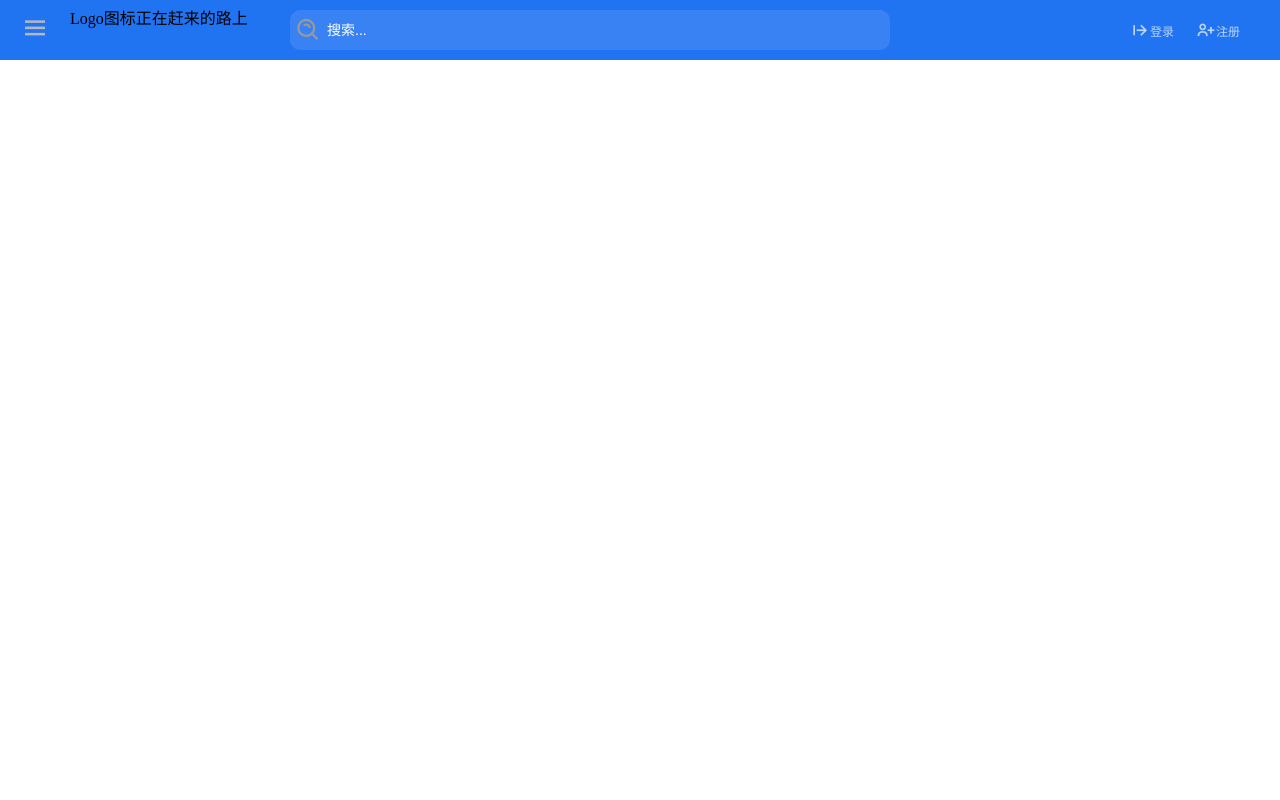
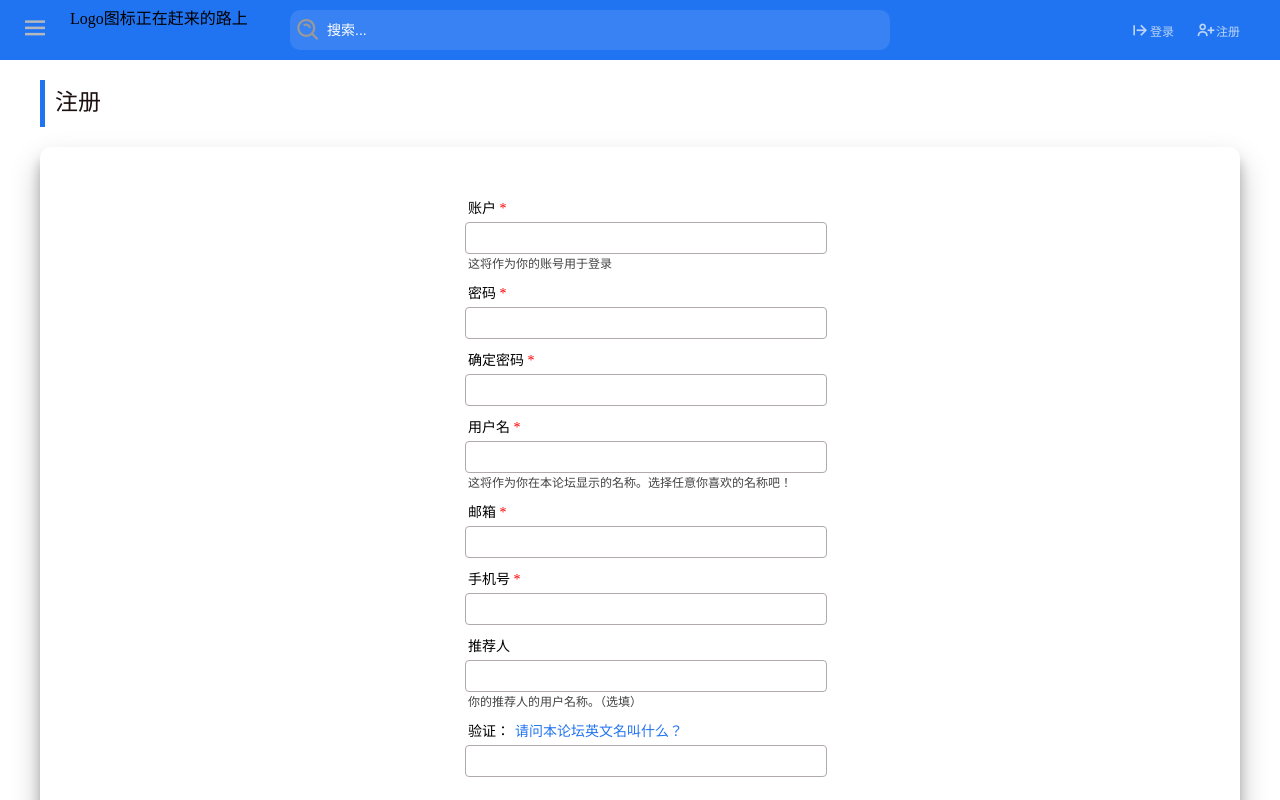
Before and after one commit to EatFans/CodeFellow, a Vue app in the folder vue-codefellow/: page /register in a window 1280 px wide. Shown: the top 800 px of the page. Built offline with nearby package versions, Linux system fonts and the light colour scheme.

Commit message:
注册页面完成大半 by EatFan on 2024/6/13

```diff
--- a/vue-codefellow/src/components/HeaderBar.vue
+++ b/vue-codefellow/src/components/HeaderBar.vue
@@ -65,16 +65,16 @@
 
   </div>
 
-  <AuthDialog v-show="dialogVisible" @update:visible="dialogVisible  = $event"/>
+  <LoginDialog v-show="dialogVisible" @update:visible="dialogVisible  = $event"/>
 </template>
 
 <script>
 import '@/assets/theme.css'
 import LeftNav from "@/components/LeftNav.vue"
-import AuthDialog from "@/components/LoginDialog.vue";
+import LoginDialog from "@/components/LoginDialog.vue";
 export default {
   components:{
-    AuthDialog,
+    LoginDialog,
     LeftNav
   },
   data() {
@@ -114,7 +114,7 @@ export default {
      * 当头部注册按钮被点击
      */
     onRegisterButtonClick(){
-
+      location.href = "/register";
     },
     /**
      * 当头部菜单被点击
--- a/vue-codefellow/src/components/LoginDialog.vue
+++ b/vue-codefellow/src/components/LoginDialog.vue
@@ -65,7 +65,7 @@
 import Label from "@/components/Label.vue";
 
 export default {
-  name: 'AuthDialog',
+  name: 'LoginDialog',
   components: {Label},
   props: {
     visible: {
--- a/vue-codefellow/src/layouts/donate/DonateContent.vue
+++ b/vue-codefellow/src/layouts/donate/DonateContent.vue
@@ -56,14 +56,6 @@ export default {
   display: flex;
 }
 
-/* 主体头部右边侧边栏显示按钮盒子样式 */
-.body-header-list-button {
-  position: relative;
-  width: 40px;
-  height: 40px;
-  margin-left: auto;
-}
-
 /* 头部右边侧边栏显示按钮样式 */
 .body-header-list-button button {
   position: absolute;
--- a/vue-codefellow/src/layouts/registerPage/RegisterPageContent.vue
+++ b/vue-codefellow/src/layouts/registerPage/RegisterPageContent.vue
@@ -0,0 +1,171 @@
+<!-- 注册页面主要内容组件 -->
+<template>
+  <div class="register-page-content-container">
+    <div class="register-page-content-header">
+      <PageTitle title="注册" />
+    </div>
+
+    <div class="register-page-content-body">
+      <div class="register-box-container">
+        <div class="register-box">
+          <form action="">
+            <div class="register-form-input-item">
+              <label for="register-amount">账户 <span>*</span></label>
+              <div class="input-box">
+                <input type="text" id="register-amount" name="amount" >
+              </div>
+              <p class="item-readme">这将作为你的账号用于登录</p>
+            </div>
+
+            <div class="register-form-input-item">
+              <label for="register-password">密码 <span>*</span></label>
+              <input type="password" id="register-password" name="password" >
+            </div>
+
+            <div class="register-form-input-item">
+              <label for="register-password-sure">确定密码 <span>*</span></label>
+              <input type="password" id="register-password-sure" name="password-sure">
+            </div>
+
+            <div class="register-form-input-item">
+              <label for="register-username">用户名 <span>*</span></label>
+              <input type="text" id="register-username" name="username">
+              <p class="item-readme">这将作为你在本论坛显示的名称。选择任意你喜欢的名称吧！</p>
+            </div>
+
+            <div class="register-form-input-item">
+              <label for="register-email">邮箱 <span>*</span></label>
+              <input type="email" id="register-email" name="email" >
+            </div>
+
+            <div class="register-form-input-item">
+              <label for="register-phoneNumber">手机号 <span>*</span></label>
+              <input type="tel" id="register-phoneNumber" name="phoneNumber" >
+            </div>
+
+            <div class="register-form-input-item">
+              <label for="register-referrer">推荐人 </label>
+              <input type="text" id="register-referrer" name="referrer">
+              <p class="item-readme">你的推荐人的用户名称。（选填）</p>
+            </div>
+
+            <div class="register-form-input-item">
+              <div class="label-box">
+                <label for="register-problem-verification">验证：</label>
+                <p>请问本论坛英文名叫什么？</p>
+              </div>
+              <input type="text" id="register-problem-verification" name="problemVerification">
+            </div>
+          </form>
+        </div>
+
+      </div>
+    </div>
+
+  </div>
+</template>
+
+<script>
+import PageTitle from "@/components/PageTitle.vue";
+import NoticesContainer from "@/components/NoticesContainer.vue";
+import Label from "@/components/Label.vue";
+
+export default {
+  name: 'RegisterPageContent',
+  components: {
+    Label,
+    PageTitle,
+    NoticesContainer
+  }
+}
+</script>
+
+<style scoped>
+.register-page-content-container {
+  max-width: 1200px;
+  margin: 80px auto 80px;
+  height: 900px;
+
+  //background: #7db92e;
+}
+
+.register-page-content-header {
+  width: 100%;
+
+  //background: #00bd7e;
+}
+
+.register-page-content-body {
+  width: 100%;
+  height: 100%;
+  margin-top: 20px;
+  display: flex;
+  justify-content: center;
+  border-radius: 0.7rem;
+  box-shadow: 0 0.9rem 1.7rem rgba(0, 0, 0, 0.25), 0 0.7rem 0.7rem rgba(0, 0, 0, 0.22);
+}
+
+.register-box-container {
+  width: 800px;
+  height: 800px;
+
+  margin-top: 30px;
+  display: flex;
+  justify-content: center;
+
+  //background: #cc4242;
+}
+
+.register-box {
+  margin-top: 10px;
+
+  //background: #2174f1;
+}
+
+.register-form-input-item {
+  width: 350px;
+  display: flex;
+  flex-direction: column;
+  margin-top: 10px;
+}
+
+.item-readme {
+  font-size: 12px;
+  color: #444343;
+  margin-left: 3px;
+}
+
+.register-form-input-item label {
+  font-size: 14px;
+  margin-left: 3px;
+}
+
+.register-form-input-item label span {
+  color: red;
+}
+
+.register-form-input-item input {
+  width: 100%;
+  height: 20px;
+  border-radius: 4px;
+  border: 1px solid #b0aaaa;
+  padding: 5px;
+  margin-top: 5px;
+  font-size: 15px;
+}
+
+.register-form-input-item input:focus {
+  outline: 1px solid #2174f1;
+}
+
+.label-box {
+  display: flex;
+  flex-direction: row;
+}
+
+.label-box p {
+  font-size: 14px;
+  margin-left: 5px;
+  color: #2174f1;
+}
+</style>
--- a/vue-codefellow/src/router/index.js
+++ b/vue-codefellow/src/router/index.js
@@ -13,32 +13,48 @@ const router = createRouter({
     routes:[
         {
             path:"/",
-            component: ForumHome
+            component: ForumHome,
+
         },
         {
             // 注册页面
             path:"/register",
-            component: RegisterPage
+            component: RegisterPage,
+            meta: {
+                title: '注册 | CodeFellow 开发者交流论坛'
+            }
         },
         {
             // 论坛主页
             path:"/forum",
-            component: ForumHome
+            component: ForumHome,
+            meta: {
+                title: '主页 | CodeFellow 开发者交流论坛'
+            }
         },
         {
             // 社区公告与反馈 页面
             path:"/forum/news-feedback",
-            component: NewFeedback
+            component: NewFeedback,
+            meta: {
+                title: '社区公告与反馈 | CodeFellow 开发者交流论坛'
+            }
         },
         {
             // 为爱发电捐献页面
             path:"/donate",
-            component: DonatePage
+            component: DonatePage,
+            meta: {
+                title: '为爱发电 | CodeFellow 开发者交流论坛'
+            }
         },
         {
             // admin彩蛋页面
             path:"/admin",
-            component:EggPage1
+            component:EggPage1,
+            meta: {
+                title: 'Qwq 你在干什么'
+            }
         },
         {
             path: "/test",
@@ -47,5 +63,13 @@ const router = createRouter({
     ]
 });
 
+router.beforeEach((to, from, next) => {
+    /* 路由发生变化修改页面title */
+    if (to.meta.title) {
+        document.title = to.meta.title
+    }
+    next()
+})
+
 // 暴露路由
 export default router;
--- a/vue-codefellow/src/views/RegisterPage.vue
+++ b/vue-codefellow/src/views/RegisterPage.vue
@@ -1,21 +1,21 @@
 <!-- 注册页面 -->
 <template>
   <HeaderBar />
-  <div class="register-page-container">
-
-  </div>
+  <RegisterPageContent />
   <Footer />
 </template>
 
 <script>
 import HeaderBar from "@/components/HeaderBar.vue";
 import Footer from "@/components/Footer.vue";
+import RegisterPageContent from "@/layouts/registerPage/RegisterPageContent.vue";
 
 export default {
   name: 'RegisterPage',
   components: {
     HeaderBar,
-    Footer
+    Footer,
+    RegisterPageContent
 
   }
 }
```
